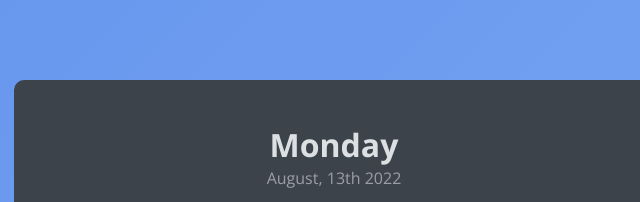
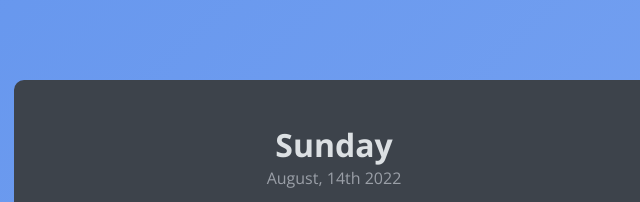
Before and after one commit to HeroldKiraly/ToDo-App, a plain HTML site: page index.html in a window 1280 px wide. Shown: the top 202 px of the page, 306-946 px from the left. Drawn offline with nearby package versions, Linux system fonts and the light colour scheme.

Commit message:
Added JS to update date live

```diff
--- a/index.html
+++ b/index.html
@@ -12,13 +12,14 @@
     <link rel="stylesheet" href="/Sass/app.css">
     <script src="https://kit.fontawesome.com/ce21308127.js" crossorigin="anonymous"></script>
     <script src="/scripts/app.js" defer></script>
+    <script src="/scripts/date.js" defer></script>
 </head>
 
 <body>
     <section class="main-content">
         <div class="adder">
-            <h1>Monday</h1>
-            <p>August, 13th 2022</p>
+            <h1 id="dayOfWeek"></h1>
+            <p id="todaysDate"></p>
             <input type="text" id="userInput" placeholder="Enter Task">
             <!-- <button id="addButton" onclick="newTask()">Add ToDo</button> -->
         </div>
--- a/scripts/app.js
+++ b/scripts/app.js
@@ -1,3 +1,4 @@
+console.log('app.js LOADED');
 //GLOBAL VARIABLES
 var i;
 let tasks = document.getElementsByTagName('LI');
--- /dev/null
+++ b/scripts/date.js
@@ -0,0 +1,43 @@
+let months = ["January","February","March","April","May","June","July",
+"August","September","October","November","December"];
+
+
+const setDate = () => {
+    console.log('date.js LOADED');
+
+    //TODAYS DAY
+    const currentDay = new Date().toLocaleString(
+            'default', {weekday: 'long'}
+    );
+    let dayElement = document.getElementById('dayOfWeek');
+    let dayNow = document.createTextNode(currentDay);
+    dayElement.appendChild(dayNow);
+
+    //TODAYS MONTH/DAY/YEAR
+    const year = new Date().getFullYear();
+    const month = new Date().getMonth();
+    const day = new Date().getDate();
+
+    const monthString = months[month];
+
+    let dateEnding;
+    const checkDayEnding = () => {
+        if (day === 1 || day === 21 || day === 31) {
+            dateEnding = 'st';
+        } else if (day === 2 || day === 22) {
+            dateEnding = 'nd';
+        } else if (day === 3 || day === 23) {
+            dateEnding = 'rd';
+        } else {
+            dateEnding = 'th';
+        }
+        return dateEnding;
+    }
+    checkDayEnding();
+
+    let dateElement = document.getElementById('todaysDate');
+    let dateNow = document.createTextNode(`${monthString}, ${day}${dateEnding} ${year}`);
+    dateElement.appendChild(dateNow);
+
+};
+setDate();
```
